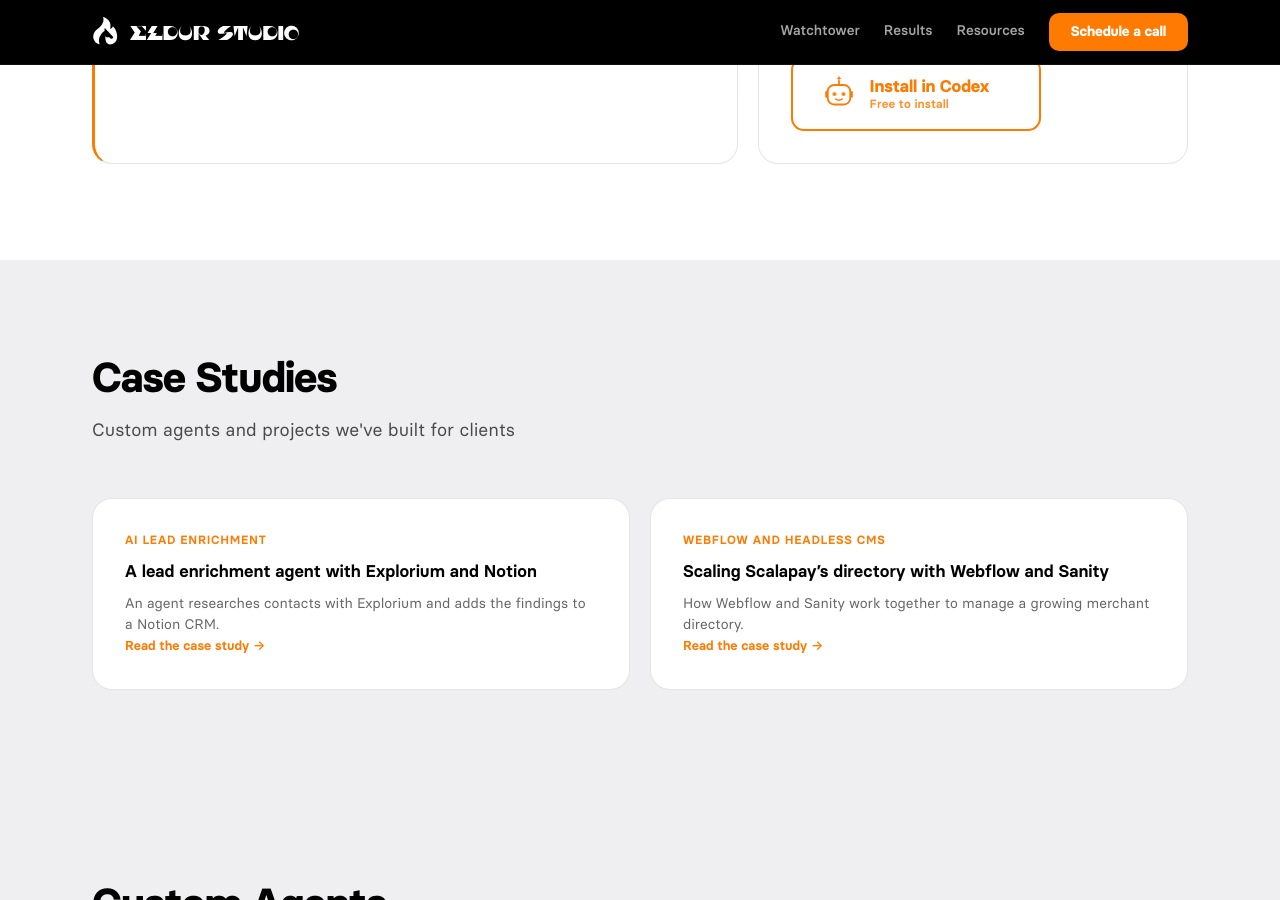
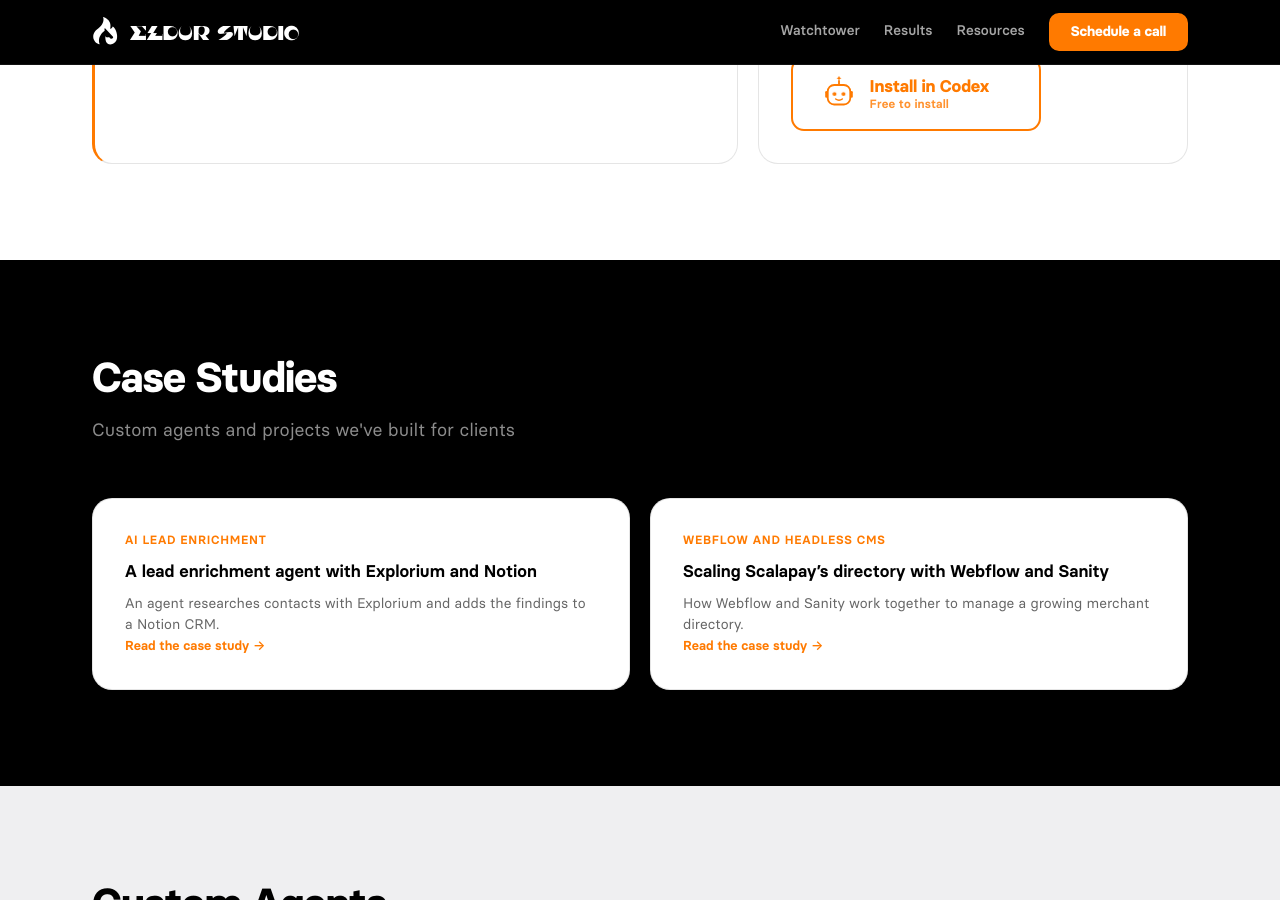
Before and after one commit to UberVero/ES2website, a Jekyll site: the page built from index.html, in a window 1280 px wide and 900 px high, scrolled down 1174 px. Built offline with Jekyll 4.4.1, drawn with Linux system fonts in a browser that asks for light colours; comment, search, counter and statistics services are not loaded.

Commit message:
style: give case studies a black background

```diff
--- a/index.html
+++ b/index.html
@@ -284,10 +284,10 @@ layout: null
 
 
   <!-- SELECTED WORK -->
-  <section class="section section--light" id="selected-work">
+  <section class="section section--dark" id="selected-work">
     <div class="container">
-      <h2 class="section__title">Case Studies</h2>
-      <p class="section__lead">Custom agents and projects we've built for clients</p>
+      <h2 class="section__title section__title--light">Case Studies</h2>
+      <p class="section__lead section__lead--muted">Custom agents and projects we've built for clients</p>
       <div class="cards cards--2">
         <a class="card card--outline card--link" href="/results/people-enrichment-agent/">
           <p class="card__eyebrow">AI lead enrichment</p>
```
